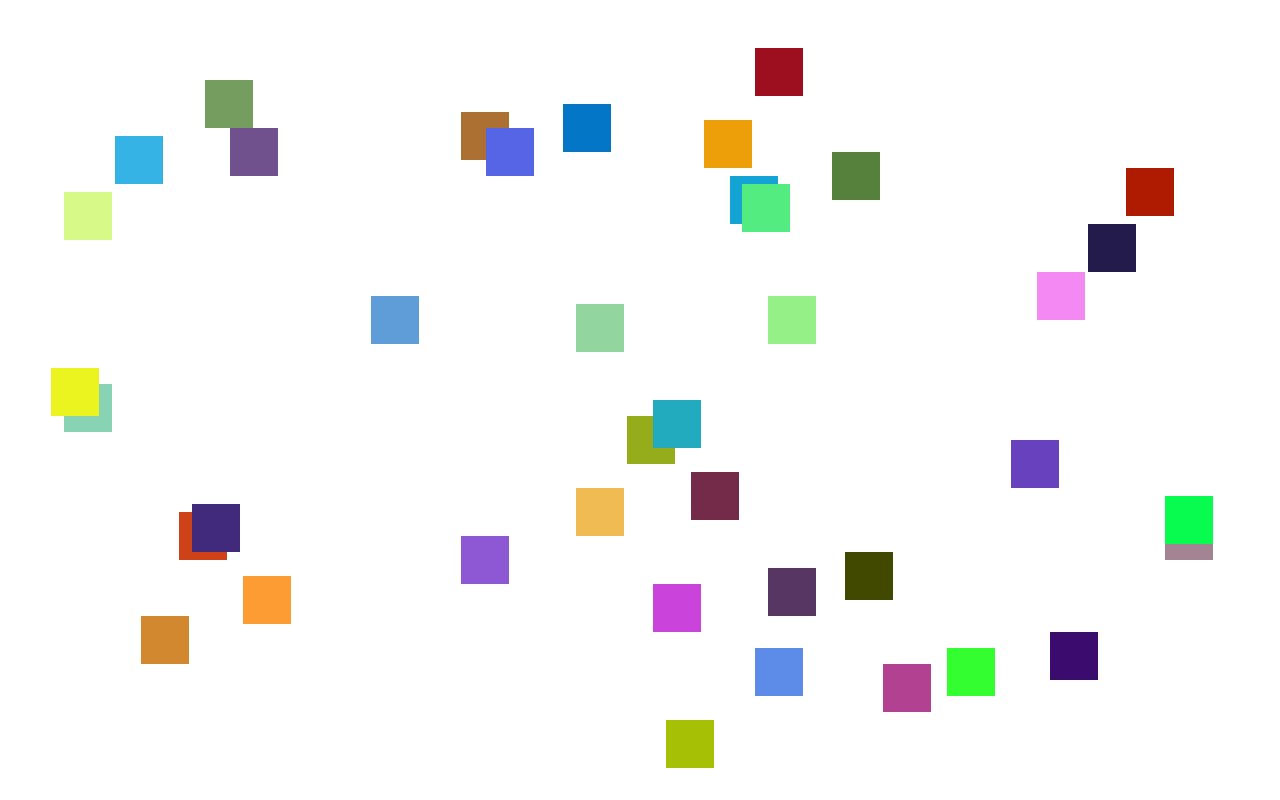
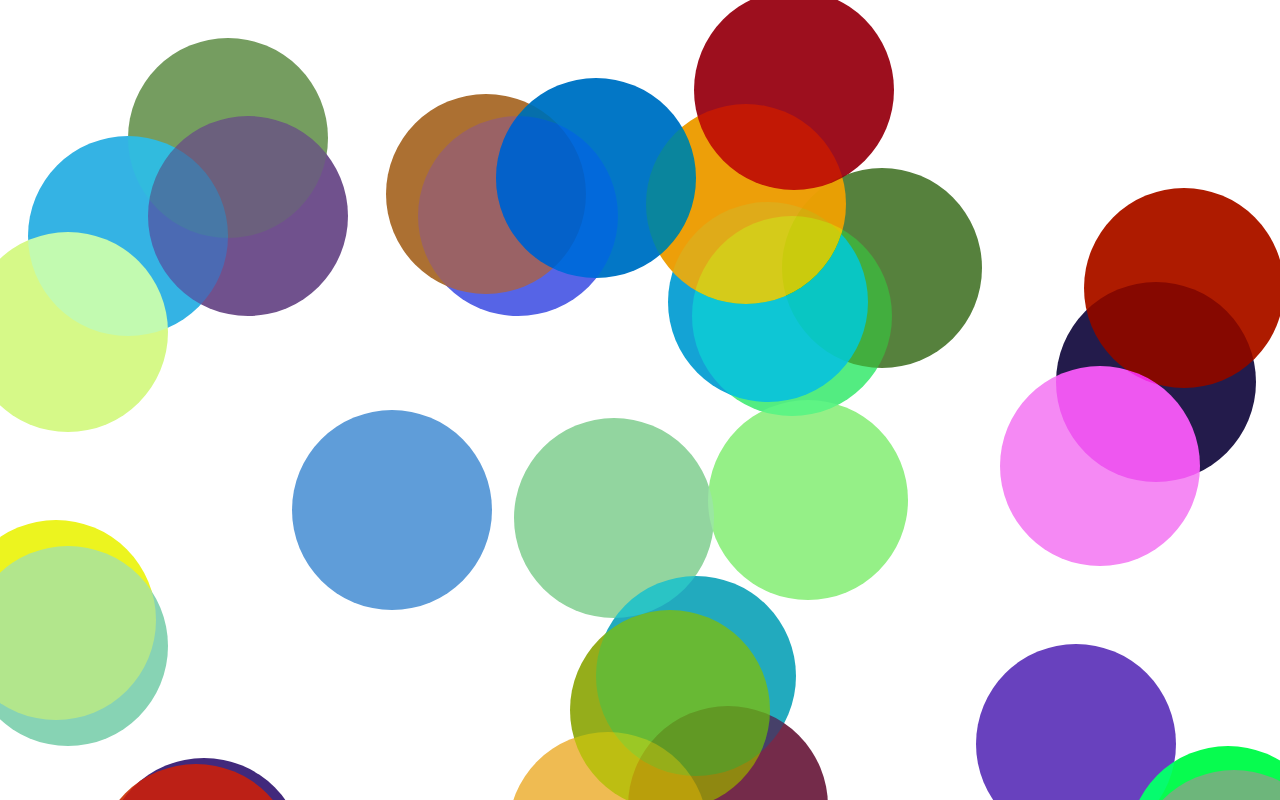
Before and after one commit to mrskytte/dynamic-svg, a plain HTML site: page index.html in a window 1280 px wide. Shown: the top 800 px of the page. Drawn offline with Linux system fonts and the light colour scheme.

Commit message:
SVGs added using createElementNS (Namespace)

```diff
--- a/index.html
+++ b/index.html
@@ -7,6 +7,9 @@
     <link rel="stylesheet" href="style.css" />
   </head>
   <body>
+    <svg viewBox="0 0 640 640">
+      <g id="circles"></g>
+    </svg>
     <script src="script.js"></script>
   </body>
 </html>
--- a/script.js
+++ b/script.js
@@ -2,23 +2,68 @@
 
 window.addEventListener("DOMContentLoaded", init);
 
+// function init() {
+//   createSquares();
+// }
+
+// function createSquares() {
+//   const body = document.querySelector("body");
+//   for (let i = 0; i < 40; i++) {
+//     body.appendChild(createRandomSquare());
+//   }
+// }
+
+// function createRandomSquare() {
+//   const square = document.createElement("div");
+//   square.classList.add("square");
+//   square.style.setProperty("--color", assignRandomColor());
+//   assignRandomPosition(square);
+//   return square;
+// }
+
+// function assignRandomColor() {
+//   const r = randomRGBValue();
+//   const g = randomRGBValue();
+//   const b = randomRGBValue();
+
+//   return `rgb(${r}, ${g}, ${b})`;
+
+//   function randomRGBValue() {
+//     const randomNumber = Math.floor(Math.random() * 255);
+//     return randomNumber;
+//   }
+// }
+
+// function assignRandomPosition(thisSquare) {
+//   thisSquare.style.setProperty("--left", randomPositionValue());
+//   thisSquare.style.setProperty("--top", randomPositionValue());
+
+//   function randomPositionValue() {
+//     const value = Math.floor(Math.random() * 95);
+//     return `${value}%`;
+//   }
+// }
+
 function init() {
-  createSquares();
+  createCircles();
 }
 
-function createSquares() {
-  const body = document.querySelector("body");
+function createCircles() {
+  const svg = document.querySelector("#circles");
   for (let i = 0; i < 40; i++) {
-    body.appendChild(createRandomSquare());
+    svg.appendChild(createRandomSquare());
   }
 }
 
 function createRandomSquare() {
-  const square = document.createElement("div");
-  square.classList.add("square");
-  square.style.setProperty("--color", assignRandomColor());
-  assignRandomPosition(square);
-  return square;
+  const circle = document.createElementNS(
+    "http://www.w3.org/2000/svg",
+    "circle"
+  );
+  circle.setAttribute("r", "50");
+  circle.style.setProperty("fill", assignRandomColor());
+  assignRandomPosition(circle);
+  return circle;
 }
 
 function assignRandomColor() {
@@ -35,11 +80,11 @@ function assignRandomColor() {
 }
 
 function assignRandomPosition(thisSquare) {
-  thisSquare.style.setProperty("--left", randomPositionValue());
-  thisSquare.style.setProperty("--top", randomPositionValue());
+  thisSquare.setAttribute("cx", randomPositionValue());
+  thisSquare.setAttribute("cy", randomPositionValue());
 
   function randomPositionValue() {
-    const value = Math.floor(Math.random() * 95);
-    return `${value}%`;
+    const value = Math.floor(Math.random() * 640);
+    return `${value}`;
   }
 }
--- a/style.css
+++ b/style.css
@@ -1,3 +1,7 @@
+* {
+  margin: 0;
+  padding: 0;
+}
 .square {
   --left: 0%;
   --top: 0%;
@@ -9,3 +13,10 @@
   left: var(--left);
   top: var(--top);
 }
+
+#circles circle {
+  --color: red;
+  fill: var(--color);
+  stroke: 4px black;
+  mix-blend-mode: soft-light;
+}
```
